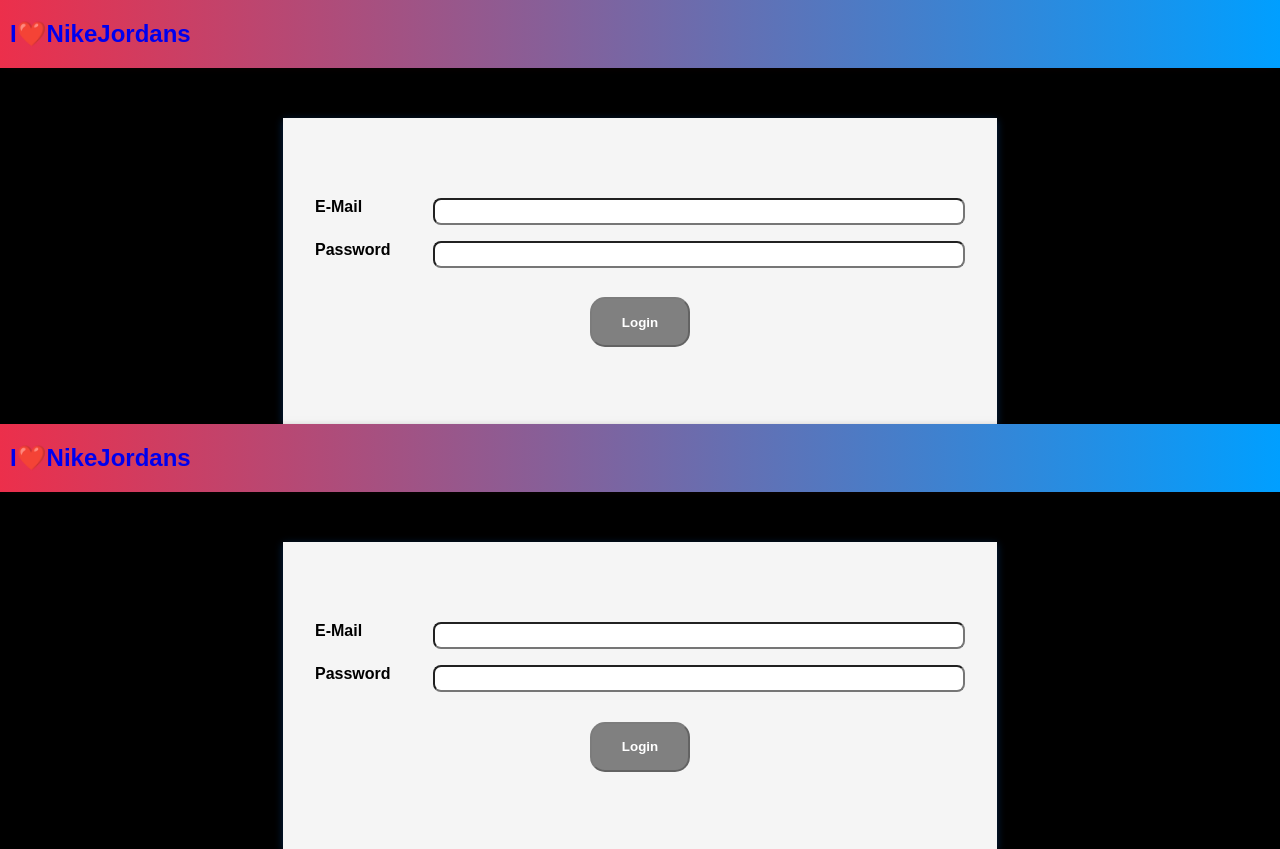
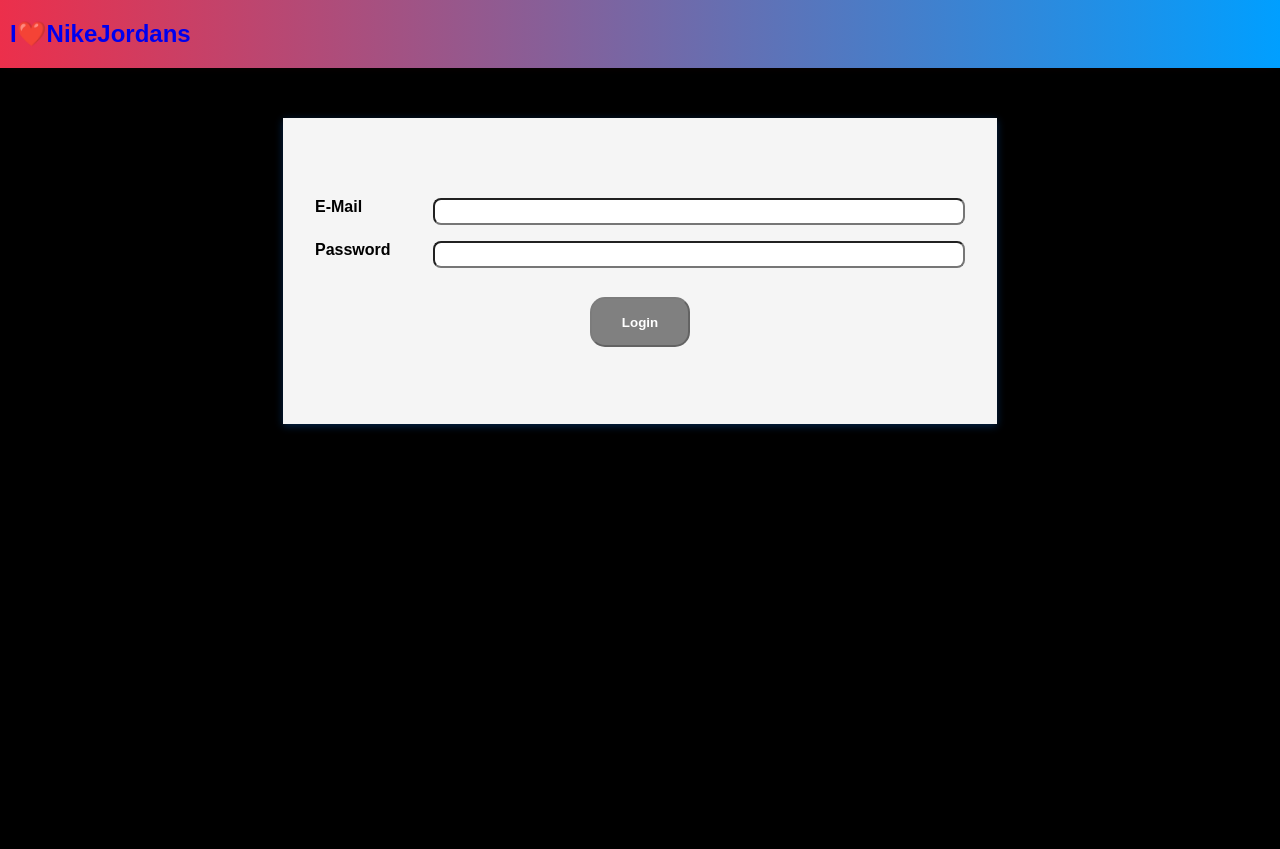
Before and after one commit to ikay995/nike-project, a React (Create React App) app: page / in a window 1280 px wide. After the commit the page ends 800 px from the top, so only its background shows below. Built offline with nearby package versions, Linux system fonts and the light colour scheme.

Commit message:
modification

```diff
--- a/src/App.js
+++ b/src/App.js
@@ -27,9 +27,6 @@ function App() {
         <div>
             <Header value={sendValue} onLogOut={handleLogOut}/>
             <Switch>
-                <Route exact path="/">
-                  <Header value={sendValue} onLogOut={handleLogOut}/>
-                </Route>\
                 <Route path="/photo">
                     <Photos />
                 </Route>
```
